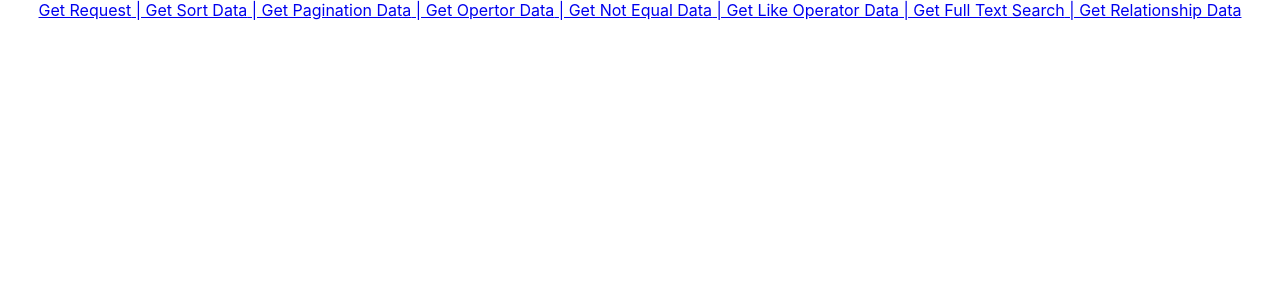
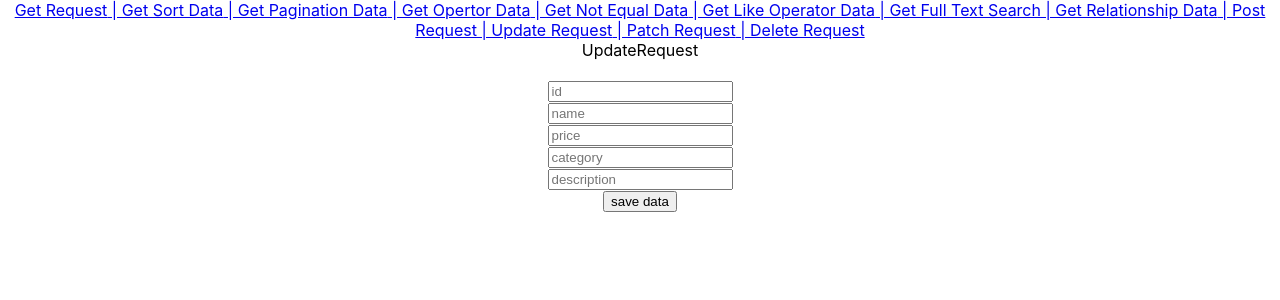
Before and after one commit to es-77/react-js-learn-app, a React (Create React App) app: page /get-update-request in a window 1280 px wide. Shown: the top 300 px of the page. Built offline with nearby package versions, Linux system fonts and the light colour scheme.

Commit message:
delete put patch request

```diff
--- a/db.json
+++ b/db.json
@@ -197,13 +197,6 @@
   ],
   "products": [
     {
-      "id": 1,
-      "name": "iPhone",
-      "price": 1,
-      "category": "Electronics",
-      "description": "Popular smartphone by Apple."
-    },
-    {
       "id": 2,
       "name": "Samsung Galaxy S21",
       "price": 2,
@@ -335,15 +328,23 @@
       "price": 20,
       "category": "Electronics",
       "description": "Versatile gaming console by Nintendo."
+    },
+    {
+      "id": "21",
+      "name": "Ifeoma Calhoun",
+      "price": "735",
+      "category": "Pariatur Sed atque ",
+      "description": "Deserunt est eum quo"
+    },
+    {
+      "name": "Colt Downs",
+      "price": "811",
+      "category": "Cum aliqua Dolorem ",
+      "description": "Id officia quo nesc",
+      "id": "Quisquam alias volup"
     }
   ],
   "reviews": [
-    {
-      "id": 1,
-      "rating": 5,
-      "comment": "I love the iPhone!",
-      "productId": 1
-    },
     {
       "id": 2,
       "rating": 4,
@@ -455,11 +456,6 @@
   ],
   "productDetails": [
     {
-      "id": 1,
-      "detail": "Very useful and powerful smartphone.",
-      "productId": 1
-    },
-    {
       "id": 2,
       "detail": "High-performance Android smartphone with excellent features.",
       "productId": 2
--- a/src/App.js
+++ b/src/App.js
@@ -72,6 +72,10 @@ import LikeOperator from './json_server_components/LikeOperator';
 import NotEqualRequest from './json_server_components/NotEqualRequest';
 import FullTextSearch from './json_server_components/FullTextSearch';
 import RelationshipsData from './json_server_components/RelationshipsData';
+import POSTRequest from './json_server_components/POSTRequest';
+import UpdateRequest from './json_server_components/UpdateRequest';
+import PATCHRequest from './json_server_components/PATCHRequest';
+import DELETERequest from './json_server_components/DELETERequest';
 const queryClient = new QueryClient();
 function App() {
   return (
@@ -171,6 +175,10 @@ function App() {
           <Route path='/get-like-operator-data' element={<LikeOperator />} />
           <Route path='/get-full-text-search' element={<FullTextSearch />} />
           <Route path='/get-relationship-data' element={<RelationshipsData />} />
+          <Route path='/get-post-request' element={<POSTRequest />} />
+          <Route path='/get-update-request' element={<UpdateRequest />} />
+          <Route path='/get-patch-request' element={<PATCHRequest />} />
+          <Route path='/get-delete-request' element={<DELETERequest />} />
         </Routes>
       </QueryClientProvider>
     </div>
--- /dev/null
+++ b/src/json_server_components/DELETERequest.js
@@ -0,0 +1,41 @@
+import axios from 'axios'
+import React, { useState } from 'react'
+import { useMutation } from 'react-query';
+const deleteProduct = async (id) => {
+    try {
+        const response = await axios.delete(`http://localhost:4000/products/${id}`);
+        return response.data;
+    } catch (error) {
+        throw new Error('Error delete product');
+    }
+};
+function DELETERequest() {
+    const handleDelete = useMutation(deleteProduct, {
+        onSuccess: () => {
+            alert('Data saved successfully!');
+        },
+        onError: (error) => {
+            alert('Error saving data: ' + error.message);
+        }
+    });
+    const handleChange = (deleteId) => {
+        handleDelete.mutate(deleteId);
+    }
+
+    return (
+        <div>DELETERequest
+            <br />
+            <label htmlFor="id">Delete Id</label>
+            <select name="id" id="id" onChange={(e) => handleChange(e.target.value)}>
+                <option value="">Select</option>
+                <option value="1"> 1</option>
+                <option value="2"> 2</option>
+                <option value="3"> 3</option>
+                <option value="4"> 4</option>
+                <option value="5"> 5</option>
+            </select>
+        </div>
+    )
+}
+
+export default DELETERequest
--- a/src/json_server_components/JsonSideBar.js
+++ b/src/json_server_components/JsonSideBar.js
@@ -12,6 +12,10 @@ function JsonSideBar() {
             <Link to="/get-like-operator-data"> | Get Like Operator Data</Link>
             <Link to="/get-full-text-search"> | Get Full Text Search</Link>
             <Link to="/get-relationship-data"> | Get Relationship Data</Link>
+            <Link to="/get-post-request"> | Post Request</Link>
+            <Link to="/get-update-request"> | Update Request</Link>
+            <Link to="/get-patch-request"> | Patch Request</Link>
+            <Link to="/get-delete-request"> | Delete Request</Link>
         </div>
     )
 }
--- /dev/null
+++ b/src/json_server_components/PATCHRequest.js
@@ -0,0 +1,46 @@
+import axios from 'axios'
+import React, { useState } from 'react'
+import { useMutation } from 'react-query';
+const patchProduct = async (data) => {
+    try {
+        const response = await axios.patch('http://localhost:4000/products/1', data);
+        return response.data;
+    } catch (error) {
+        throw new Error('Error saving product');
+    }
+};
+function PATCHRequest() {
+    const [data, setData] = useState({
+        name: '',
+    });
+    const handleSave = useMutation(patchProduct, {
+        onSuccess: () => {
+            alert('Data saved successfully!');
+        },
+        onError: (error) => {
+            alert('Error saving data: ' + error.message);
+        }
+    });
+
+    const handleClick = () => {
+        console.log('data', data);
+        handleSave.mutate(data);
+    };
+    return (
+        <div>PATCHRequest
+            <br />
+            <form>
+                <br />
+                <br />
+                <input type="text" name="name" id="name" placeholder='name' onChange={(e) => setData(prev => {
+                    return { ...prev, name: e.target.value };
+                })} />
+                <br />
+                <br />
+                <button type='button' onClick={handleClick} >save data </button>
+            </form>
+        </div>
+    )
+}
+
+export default PATCHRequest
--- /dev/null
+++ b/src/json_server_components/POSTRequest.js
@@ -0,0 +1,63 @@
+import axios from 'axios'
+import React, { useState } from 'react'
+import { useMutation } from 'react-query';
+const saveProduct = async (data) => {
+    try {
+        const response = await axios.post('http://localhost:4000/products', data);
+        return response.data;
+    } catch (error) {
+        throw new Error('Error saving product');
+    }
+};
+function POSTRequest() {
+    const [data, setData] = useState({
+        id: '',
+        name: '',
+        price: '',
+        category: '',
+        description: '',
+    });
+    const handleSave = useMutation(saveProduct, {
+        onSuccess: () => {
+            alert('Data saved successfully!');
+        },
+        onError: (error) => {
+            alert('Error saving data: ' + error.message);
+        }
+    });
+
+    const handleClick = () => {
+        console.log('data', data);
+        handleSave.mutate(data);
+    };
+    return (
+        <div>POSTRequest
+            <form>
+                <br />
+                <input type="text" name="id" id="id" placeholder='id' onChange={(e) => setData(prev => {
+                    return { ...prev, id: e.target.value }
+                })} />
+                <br />
+                <input type="text" name="name" id="name" placeholder='name' onChange={(e) => setData(prev => {
+                    return { ...prev, name: e.target.value };
+                })} />
+                <br />
+                <input type="number" name="price" id="price" placeholder='price' onChange={(e) => setData(prev => {
+                    return { ...prev, price: e.target.value }
+                })} />
+                <br />
+                <input type="text" name="category" id="category" placeholder='category' onChange={(e) => setData(prev => {
+                    return { ...prev, category: e.target.value }
+                })} />
+                <br />
+                <input type="text" name="description" id="description" placeholder='description' onChange={(e) => setData(prev => {
+                    return { ...prev, description: e.target.value }
+                })} />
+                <br />
+                <button type='button' onClick={handleClick} >save data </button>
+            </form>
+        </div>
+    )
+}
+
+export default POSTRequest
--- /dev/null
+++ b/src/json_server_components/UpdateRequest.js
@@ -0,0 +1,64 @@
+import axios from 'axios'
+import React, { useState } from 'react'
+import { useMutation } from 'react-query';
+const saveProduct = async (data) => {
+    try {
+        const response = await axios.put('http://localhost:4000/products/1', data);
+        return response.data;
+    } catch (error) {
+        throw new Error('Error saving product');
+    }
+};
+function UpdateRequest() {
+    const [data, setData] = useState({
+        id: '',
+        name: '',
+        price: '',
+        category: '',
+        description: '',
+    });
+    const handleSave = useMutation(saveProduct, {
+        onSuccess: () => {
+            alert('Data saved successfully!');
+        },
+        onError: (error) => {
+            alert('Error saving data: ' + error.message);
+        }
+    });
+
+    const handleClick = () => {
+        console.log('data', data);
+        handleSave.mutate(data);
+    };
+    return (
+        <div>UpdateRequest
+            <br />
+            <form>
+                <br />
+                <input type="text" name="id" id="id" placeholder='id' onChange={(e) => setData(prev => {
+                    return { ...prev, id: e.target.value }
+                })} />
+                <br />
+                <input type="text" name="name" id="name" placeholder='name' onChange={(e) => setData(prev => {
+                    return { ...prev, name: e.target.value };
+                })} />
+                <br />
+                <input type="number" name="price" id="price" placeholder='price' onChange={(e) => setData(prev => {
+                    return { ...prev, price: e.target.value }
+                })} />
+                <br />
+                <input type="text" name="category" id="category" placeholder='category' onChange={(e) => setData(prev => {
+                    return { ...prev, category: e.target.value }
+                })} />
+                <br />
+                <input type="text" name="description" id="description" placeholder='description' onChange={(e) => setData(prev => {
+                    return { ...prev, description: e.target.value }
+                })} />
+                <br />
+                <button type='button' onClick={handleClick} >save data </button>
+            </form>
+        </div>
+    )
+}
+
+export default UpdateRequest
```
